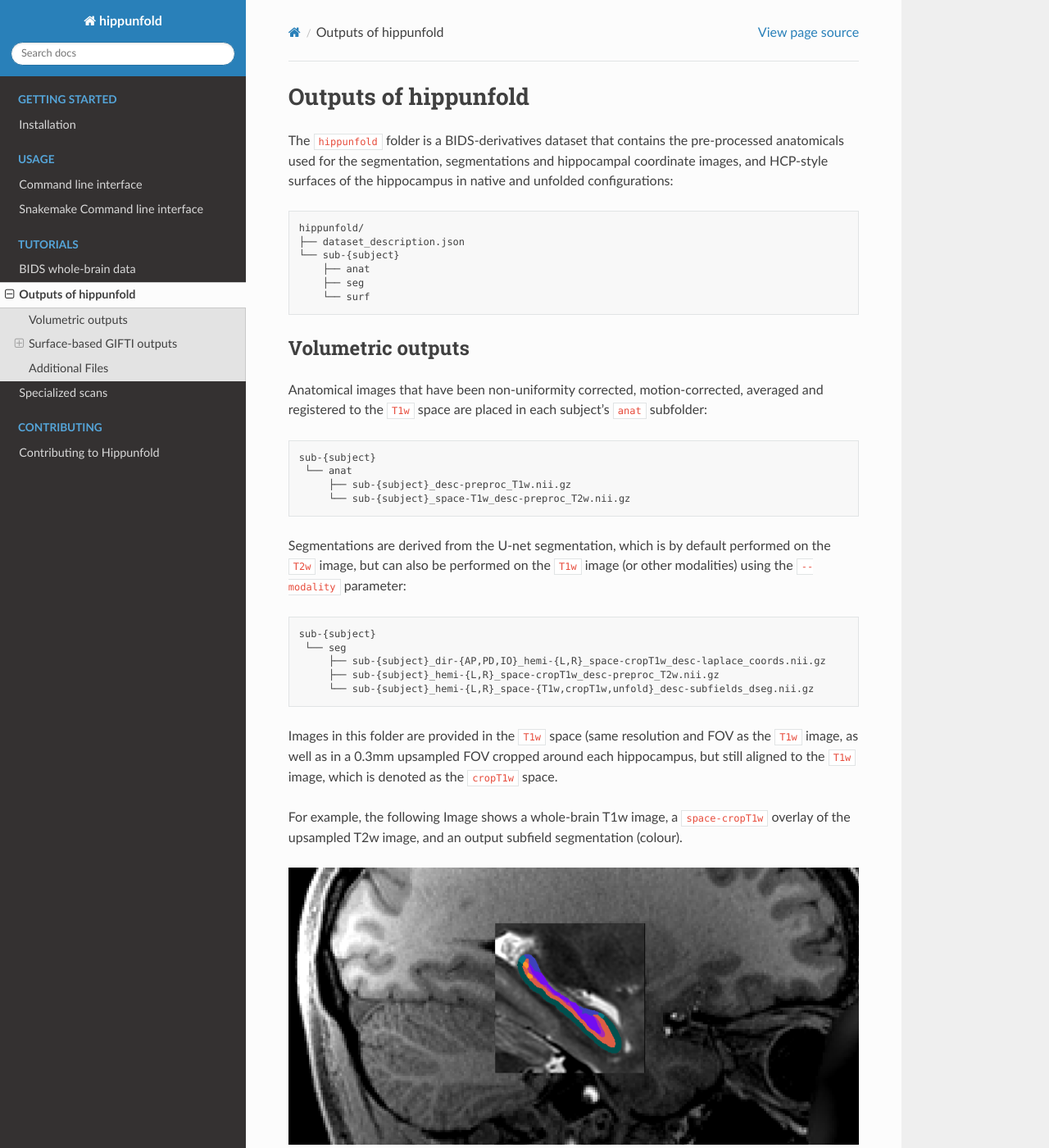
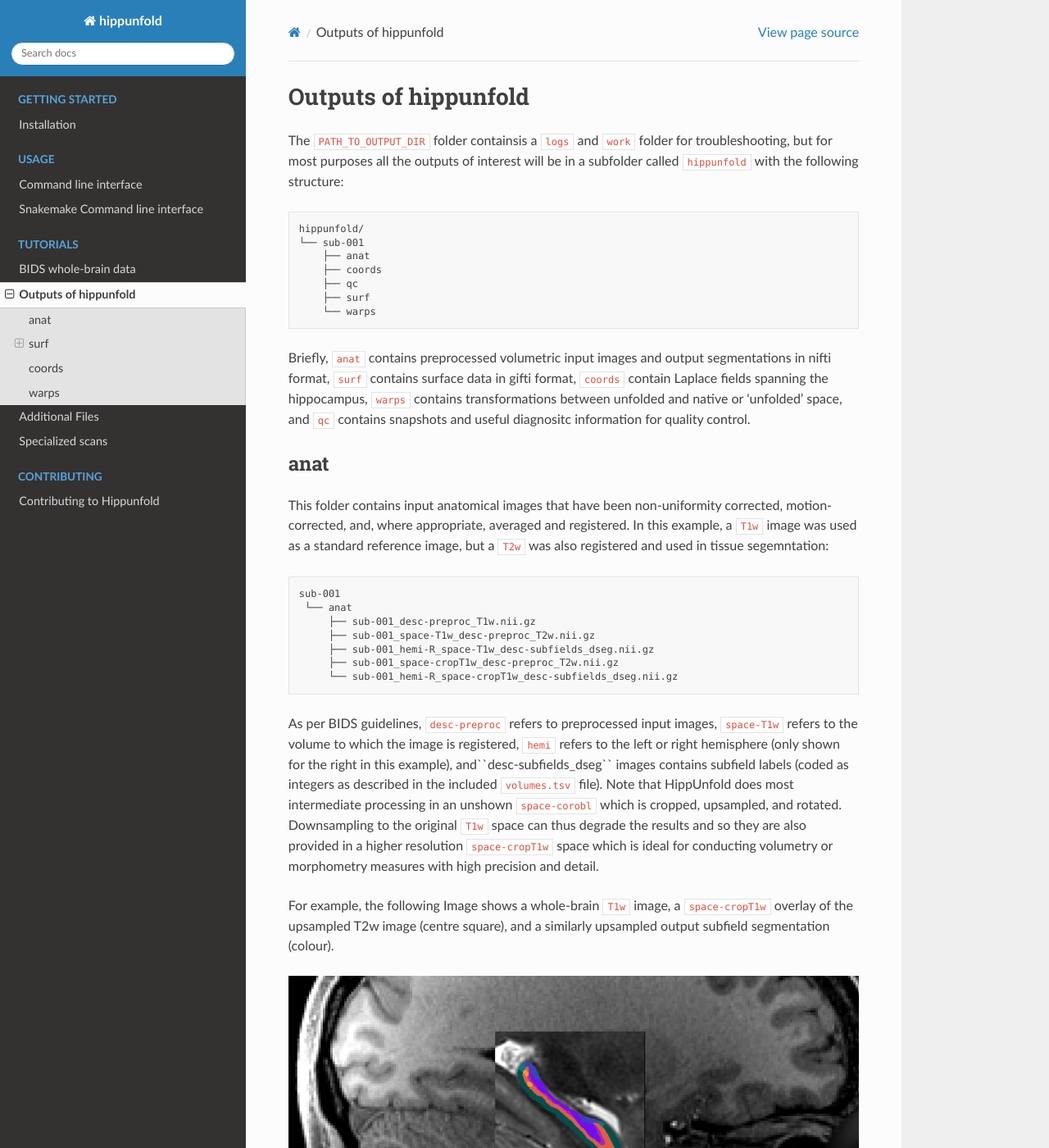
Before and after one commit to mcespedes99/hippunfold, a Sphinx documentation site: the page built from docs/tutorials/outputs.md, in a window 1280 px wide and 1400 px high. Shown: the whole window at 82% size. Built offline with Sphinx 7.4.7 and the Read the Docs theme 2.0.0, drawn with Linux system fonts in a browser that asks for light colours; some of the changed text lies outside the part shown.

Commit message:
updates to readthedocs

```diff
--- a/docs/tutorials/outputs.md
+++ b/docs/tutorials/outputs.md
@@ -1,55 +1,43 @@
 # Outputs of hippunfold
 
-The `hippunfold` folder is a BIDS-derivatives dataset that contains the
-pre-processed anatomicals used for the segmentation, segmentations and
-hippocampal coordinate images, and HCP-style surfaces of the hippocampus
-in native and unfolded configurations:
+The `PATH_TO_OUTPUT_DIR` folder containsis a `logs` and `work` folder for troubleshooting, but for most purposes all the outputs of interest will be in a subfolder called `hippunfold` with the following structure:
 
     hippunfold/
-    ├── dataset_description.json
-    └── sub-{subject}
+    └── sub-001
         ├── anat
-        ├── seg
-        └── surf
+        ├── coords
+        ├── qc
+        ├── surf
+        └── warps
 
-## Volumetric outputs
+Briefly, `anat` contains preprocessed volumetric input images and output segmentations in nifti format, `surf` contains surface data in gifti format, `coords` contain Laplace fields spanning the hippocampus, `warps` contains transformations between unfolded and native or 'unfolded' space, and `qc` contains snapshots and useful diagnositc information for quality control.
 
-Anatomical images that have been non-uniformity corrected,
-motion-corrected, averaged and registered to the `T1w` space are placed
-in each subject\'s `anat` subfolder:
+## anat
 
-    sub-{subject}
+This folder contains input anatomical images that have been non-uniformity corrected,
+motion-corrected, and, where appropriate, averaged and registered.
+In this example, a `T1w` image was used as a standard reference image, but a `T2w` was also registered and used in tissue segemntation:
+
+    sub-001
      └── anat
-         ├── sub-{subject}_desc-preproc_T1w.nii.gz
-         └── sub-{subject}_space-T1w_desc-preproc_T2w.nii.gz
+         ├── sub-001_desc-preproc_T1w.nii.gz
+         ├── sub-001_space-T1w_desc-preproc_T2w.nii.gz
+         ├── sub-001_hemi-R_space-T1w_desc-subfields_dseg.nii.gz
+         ├── sub-001_space-cropT1w_desc-preproc_T2w.nii.gz
+         └── sub-001_hemi-R_space-cropT1w_desc-subfields_dseg.nii.gz
 
-Segmentations are derived from the U-net segmentation, which is by
-default performed on the `T2w` image, but can also be performed on the
-`T1w` image (or other modalities) using the `--modality` parameter:
+As per BIDS guidelines, `desc-preproc` refers to preprocessed input images, `space-T1w` refers to the volume to which the image is registered, `hemi` refers to the left or right hemisphere (only shown for the right in this example), and`desc-subfields_dseg` images contains subfield labels (coded as integers as described in the included `volumes.tsv` file). Note that HippUnfold does most intermediate processing in an unshown `space-corobl` which is cropped, upsampled, and rotated. Downsampling to the original `T1w` space can thus degrade the results and so they are also provided in a higher resolution `space-cropT1w` space which is ideal for conducting volumetry or morphometry measures with high precision and detail.
 
-    sub-{subject}
-     └── seg
-         ├── sub-{subject}_dir-{AP,PD,IO}_hemi-{L,R}_space-cropT1w_desc-laplace_coords.nii.gz
-         ├── sub-{subject}_hemi-{L,R}_space-cropT1w_desc-preproc_T2w.nii.gz
-         └── sub-{subject}_hemi-{L,R}_space-{T1w,cropT1w,unfold}_desc-subfields_dseg.nii.gz
-
-Images in this folder are provided in the `T1w` space (same resolution
-and FOV as the `T1w` image, as well as in a 0.3mm upsampled FOV cropped
-around each hippocampus, but still aligned to the `T1w` image, which is
-denoted as the `cropT1w` space.
-
-For example, the following Image shows a whole-brain T1w image, a
-`space-cropT1w` overlay of the upsampled T2w image, and an output
+For example, the following Image shows a whole-brain `T1w` image, a
+`space-cropT1w` overlay of the upsampled T2w image (centre square), and a similarly upsampled output
 subfield segmentation (colour).
 
 ![image](../images/T1-T2-subfields_sag.png)
 
-## Surface-based GIFTI outputs
 
-Hippunfold produces HCP-style surface-based data in GIFTI format.
-Similar to the volumetric segmentation data, these files are found in a
-subfolder named according to the modality used to perform the
-segmentation, `surf_{modality}`, which is `surf_T2w` by default.
+## surf
+
+### surface shapes
 
 Surface meshes (geometry files) are in `.surf.gii` format, and are
 provided in both the native space (`space-T1w`) and the unfolded space
@@ -59,27 +47,26 @@
 
     sub-{subject}
      └── surf
-         └── sub-{subject}_hemi-{L,R}_space-{T1w,unfolded}_den-{density}_{inner,midthickness,outer}.surf.gii
+         └── sub-001_hemi-R_space-{T1w,unfolded}_den-0p5mm_{inner,midthickness,outer}.surf.gii
 
 The following shows surfaces `inner`, `midthickness`, and `outer` in
 yellow, orange, and red, respectively.
 
 ![image](../images/inner-mid-outer_sag.png)
 
+### surface densities
+
 Surfaces are provided in different density configurations, and are
 labelled based on the approximate vertex spacing in each. The default
-densities are `0p5mm` and `1mm`, which have
-approximate vertex spacing of 0.5mm and 1mm respectively. There is also
-a `2mm` surface which has 2mm spacing (suitable for
+density is `0p5mm`, which has an approximate vertex spacing of 0.5mm. There are also
+`1mm` and `2mm` surfaces which have 1mm or 2mm spacing, respectively (suitable for
 lower-resolution BOLD data). Previous versions of hippunfold exclusively
-used a `32k` template surface, formed by a 254x126 grid in
+used a `unfoldiso` template surface, formed by a 254x126 grid in
 the unfolded space, however a downside of this template is that it
 results in very non-uniform vertex spacing when transformed to the
-native space (note: this legacy surface is still available as the
-`unfoldiso` density). The newer `0p5mm`,
+native space. The newer `0p5mm`,
 `1mm` and `2mm` surfaces are designed to have
-closer to uniform vertex spacing when transformed.
-
+closer to uniform vertex spacing in native space, though vertex spacing will not remain uniform when unfolded.
 This is illustrated in the the following `den-1mm` mesh in folded and
 unfolded space.
 
@@ -100,7 +89,7 @@
 
     sub-{subject}
      └── surf
-         └── sub-{subject}_hemi-{L,R}_space-T1w_den-{density}_{thickness,curvature,surfarea,gyrification}.shape.gii
+         └── sub-001_hemi-R_space-T1w_den-0p5mm_{thickness,curvature,gyrification}.shape.gii
 
 These metrics are shown in both folded and unfolded space in the images
 below. Note that these results are from group-averaged data and so
@@ -114,26 +103,22 @@
 
     sub-{subject}
      └── surf
-         ├── sub-{subject}_hemi-{L,R}_space-T1w_den-{density}_surfaces.spec
-         └── sub-{subject}_space-T1w_den-{density}_surfaces.spec
+         ├── sub-001_hemi-R_space-T1w_den-0p5mm_surfaces.spec
+         └── sub-001_space-T1w_den-0p5mm_surfaces.spec
 
-### Subfield segmentations
+### New: label-dentate
 
-Hippocampal subfield segmentations are suffixed with
-`desc-subfields_dseg.nii.gz`, and have the following look-up table:
+HippUnfold v1.0.0 introduces `label-dentate` files which represent a distinct surface making up the dentate gyrus (reflecting its distinct topology from the rest of the cortex). The rest of the surfaces are given the name `label-hipp` to defferentiate them from these new files.
 
-| index  | name                 |  abbreviation |
-| ------ | -------------------- | ------------- |
-| 1      | subiculum            |   Sub         |
-| 2      | CA1                  |   CA1         |
-| 3      | CA2                  |   CA2         |
-| 4      | CA3                  |   CA3         |
-| 5      | CA4                  |   CA4         |
-| 6      | dentate gyrus        |   DG          |
-| 7      | SRLM or \'dark band\'|   SRLM        |
-| 8      | cysts                |   Cyst        |
+These are illustrated in the following image (orange represents the usual hippocampal midthickness surface, while violet shows the new `dentate` surface):
 
-### Coordinate images
+![image](../images/dentate_cor.png)
+
+Note that the dentate uses the same unfolding methods as the rest of the hippocampus, but with several caveats. Given its small size, its boundaries are not easily deliminated and so `inner`, `outer`, and `thickness` gifti surfaces are omitted. Furthermore, Laplace coordinates and therefore vertex spacing are not garunteed to be topoligically equivalent as they are obtained through volumetric registration with the template shape injection step of this workflow.
+
+Corresponding `coords` and `warp` files are also generated.
+
+## coords
 
 Hippunfold also provides images that represent anatomical gradients
 along the 3 principal axes of the hippocampus, longitudinal from
@@ -152,38 +137,37 @@
 the space in which most processing is done internally. These can be seen
 in the `work/` output directory or specified as a possible output space.
 
-### Image Transforms
+## warps
 
-ITK transforms to warp images between the `T1w` space to the `unfold`
+ITK transforms to warp images between the `T1w` space to the `unfolded`
 space, are provided for each hippocampus:
 
     sub-{subject}
      └── seg
-         └── sub-{subject}_hemi-{L,R}_from-T1w_to-unfold_mode-image_xfm.nii.gz
-         └── sub-{subject}_hemi-{L,R}_from-unfold_to-T1w_mode-image_xfm.nii.gz
+         └── sub-001_hemi-R_from-T1w_to-unfold_mode-image_xfm.nii.gz
+         └── sub-001_hemi-R_from-unfold_to-T1w_mode-image_xfm.nii.gz
 
 These are ITK transforms that can transform any image that is in `T1w`
 space (can be any resolution and FOV, as long as aligned to `T1w`), to
-the `unfold` hippocampal volume space, and vice-versa. You can use the
+the `unfolded` hippocampal volume space, and vice-versa. You can use the
 warp itself as a reference image, e.g.:
 
     antsApplyTransforms -d 3 \
     -i sub-001_space-T1w_FA.nii.gz \
-    -o sub-001_hemi-L_space-unfold_FA.nii.gz \
+    -o sub-001_hemi-L_space-unfolded_FA.nii.gz \
     -t sub-001_hemi-L_from-T1w_to-unfold_mode-image_xfm.nii.gz \
-    -r sub-001_hemi-L_from-T1w_to-unfold_mode-image_xfm.nii.gz
+    -r sub-001_space-unfolded_refvol.nii.gz
 
-## Additional Files
+# Additional Files
 
-The top-level folder structure of hippunfold is:
+The top-level `PATH_TO_OUTPUT_DIR` contains additional folders:
 
-    ├── config
+    ├── hippunfold
     ├── logs
-    ├── hippunfold
-    └── work
+    ├── work
+    └── .snakemake
 
-The `config` folder contains the hippunfold `snakebids.yml` config file,
-and `inputs_config.yml` that contain a record of the parameters used,
+The hidden `.snakemake` folder contains a record of the code and parameters used,
 and paths to the inputs.
 
 Workflow steps that write logs to file are stored in the `logs`
```
Also changed, not shown: other parts of docs/tutorials/outputs.md (+2 -0 lines), docs/images/dentate_cor.png (added).
